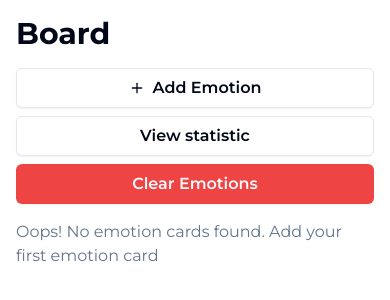
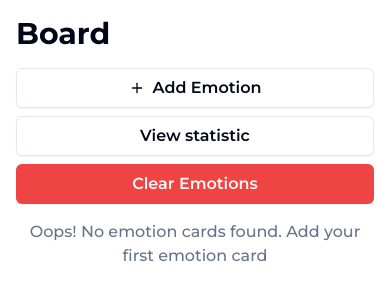
Before and after one commit to pticasolovey20/prog_genius_test, a Next.js app: page / in a window 390 px wide. Shown: the top 300 px of the page. Built offline with nearby package versions, Linux system fonts and the light colour scheme.

Commit message:
updated empty board responsiveness

```diff
--- a/components/board/EmptyBoard.tsx
+++ b/components/board/EmptyBoard.tsx
@@ -5,7 +5,7 @@ interface EmptyBoardProps {
 const EmptyBoard = ({ content }: EmptyBoardProps) => {
   return (
     <div>
-      <p className="text-muted-foreground">{content}</p>
+      <p className="text-center md:text-left text-muted-foreground font-medium">{content}</p>
     </div>
   );
 };
```
